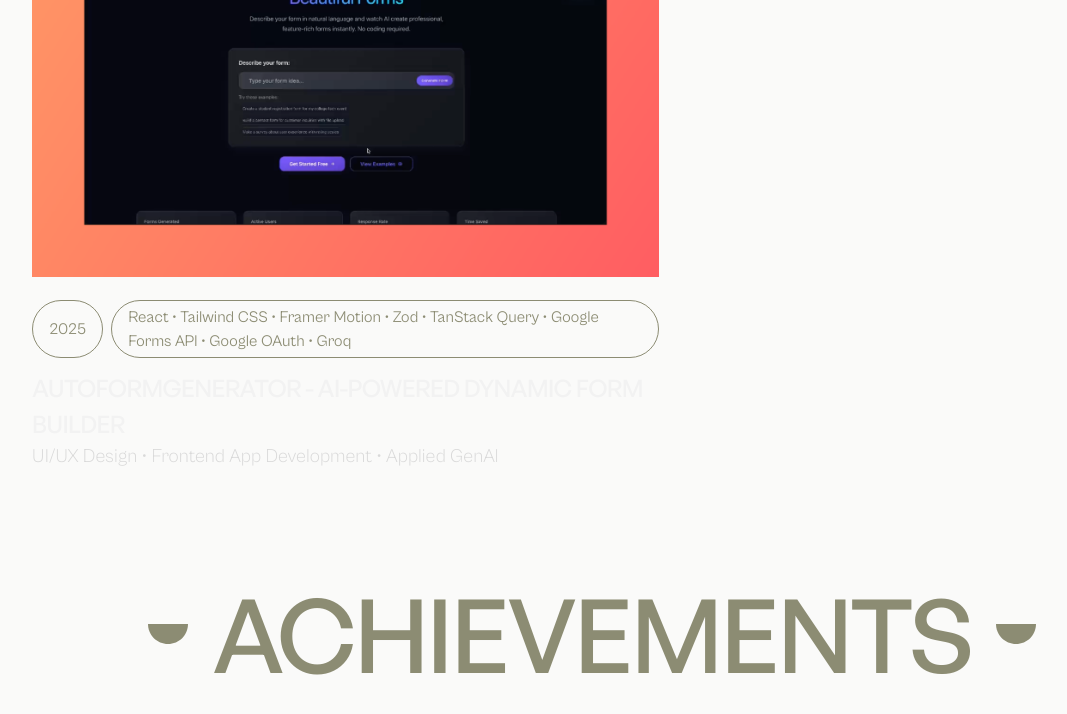
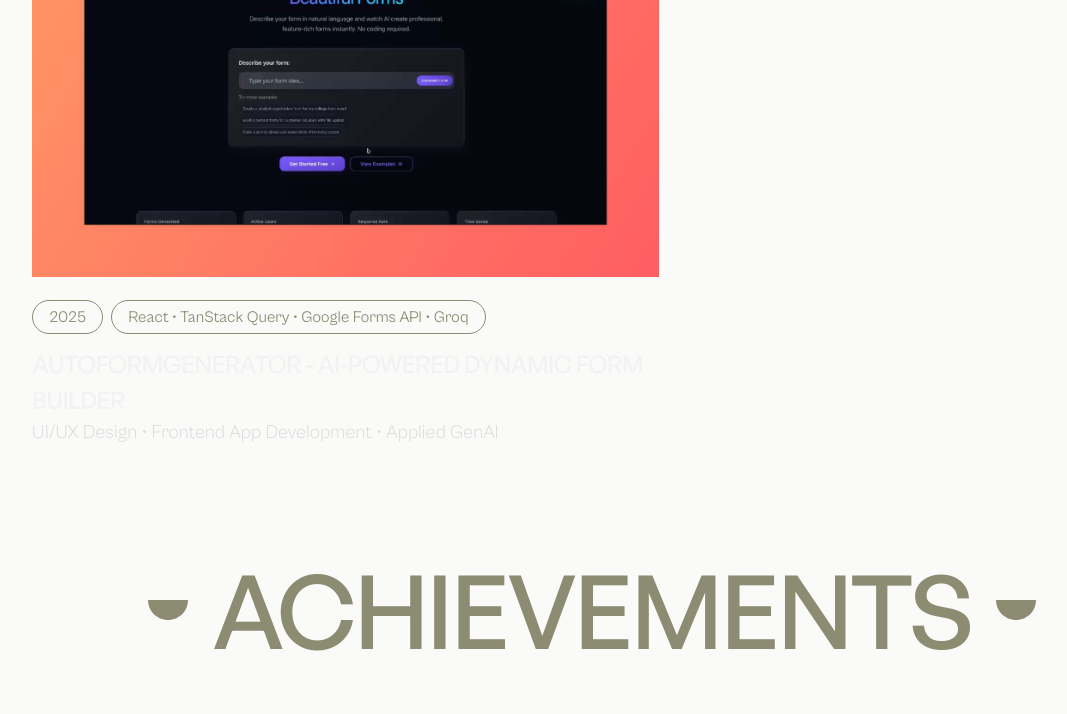
Before and after one commit to nandit27/Portfolio, a React (Vite) app in the folder client/: page / in a window 1280 px wide. Shown: the part 5314-6028 px from the top of the page, without its empty margins (48-1115 px from the left). Built offline with nearby package versions, Linux system fonts and the light colour scheme; no server answers; a web font is replaced by a local one.

Commit message:
Remove unused tools from project configuration in data.js

```diff
--- a/client/src/data.js
+++ b/client/src/data.js
@@ -526,12 +526,8 @@ export const projects = [
   "year": "2025",
   "tools": [
     "React",
-    "Tailwind CSS",
-    "Framer Motion",
-    "Zod",
     "TanStack Query",
     "Google Forms API",
-    "Google OAuth",
     "Groq",
   ],
   "image": autoformgeneratorImg,
```
